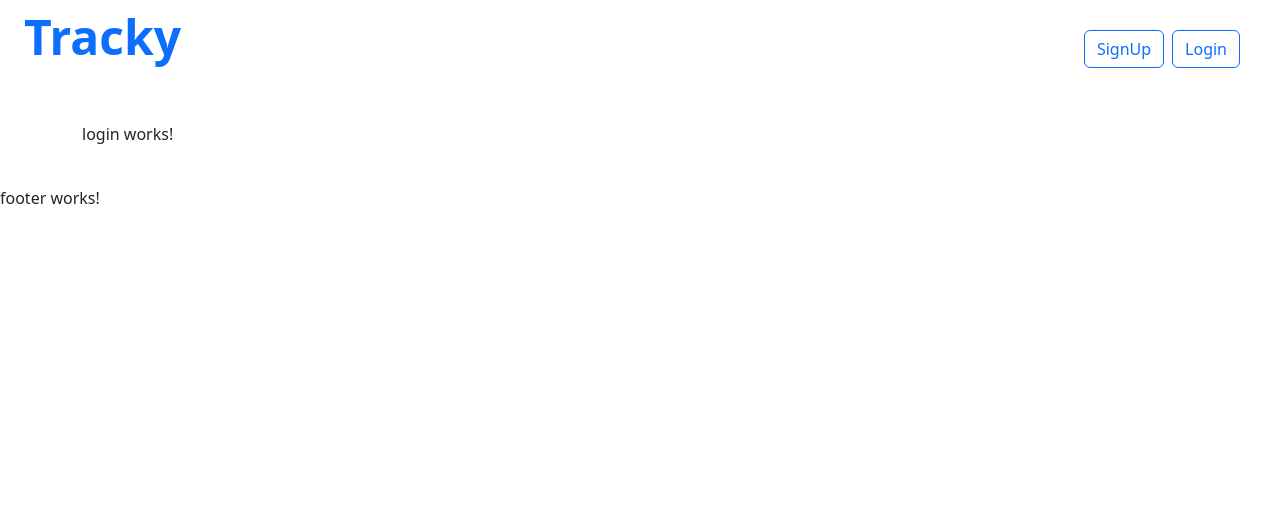
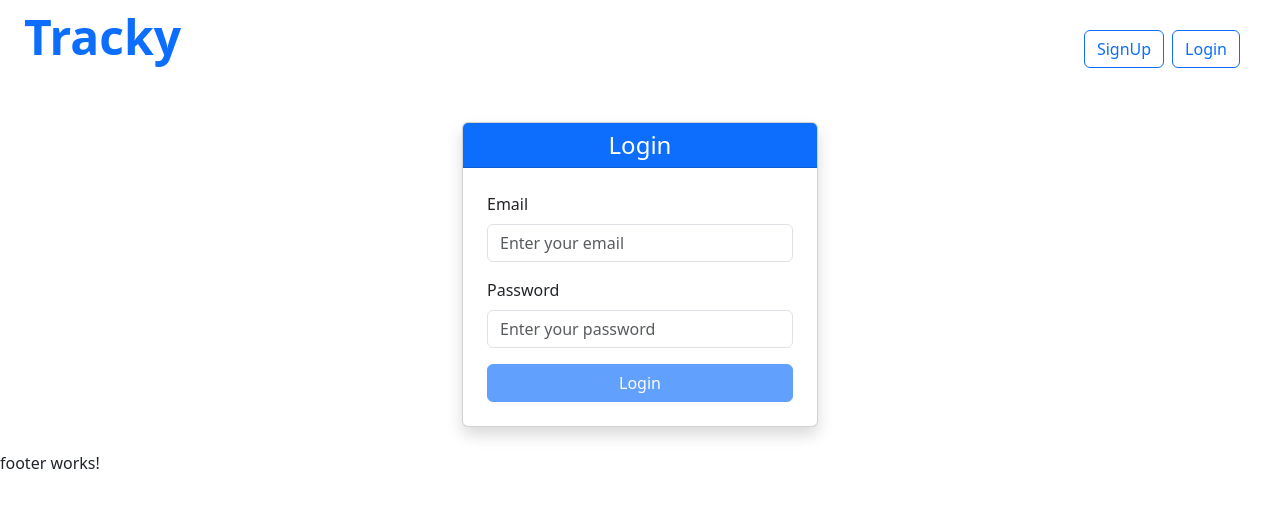
Before and after one commit to LahiruLiyanage/Tracky-FrontEnd, an Angular app: page /login in a window 1280 px wide. Shown: the top 508 px of the page. Built offline with nearby package versions, Linux system fonts and the light colour scheme.

Commit message:
Now all working, But need to solve the login error

```diff
--- a/src/app/app-module.ts
+++ b/src/app/app-module.ts
@@ -8,7 +8,7 @@ import { Dashboard } from './components/dashboard/dashboard';
 import { Footer } from './components/footer/footer';
 import { provideHttpClient } from '@angular/common/http';
 import { ReactiveFormsModule } from '@angular/forms';
-import { LandingComponent } from './components/landing/landing';
+import { Landing } from './components/landing/landing';
 import { Login } from './components/auth/login/login';
 
 @NgModule({
@@ -22,7 +22,7 @@ import { Login } from './components/auth/login/login';
     BrowserModule,
     AppRoutingModule,
     ReactiveFormsModule,
-    LandingComponent,
+    Landing,
     Login
   ],
   providers: [
--- a/src/app/app-routing-module.ts
+++ b/src/app/app-routing-module.ts
@@ -1,7 +1,7 @@
 import { NgModule } from '@angular/core';
 import { RouterModule, Routes } from '@angular/router';
 import { Dashboard } from './components/dashboard/dashboard';
-import { LandingComponent } from './components/landing/landing';
+import { Landing } from './components/landing/landing';
 import { Login } from './components/auth/login/login';
 
 const routes: Routes = [
@@ -9,7 +9,7 @@ const routes: Routes = [
     path: '',
     component: Dashboard,
     children: [
-      { path: '', component: LandingComponent }, // default: landing page
+      { path: '', component: Landing }, // default: landing page
       { path: 'login', component: Login }        // /login: login form
     ]
   },
--- a/src/app/components/auth/login/login.html
+++ b/src/app/components/auth/login/login.html
@@ -1 +1,57 @@
-<p>login works!</p>
+<div class="row justify-content-center">
+  <div class="col-md-6 col-lg-4">
+    <div class="card shadow">
+      <div class="card-header bg-primary text-white text-center">
+        <h4 class="mb-0">Login</h4>
+      </div>
+      <div class="card-body p-4">
+        <form [formGroup]="loginForm" (ngSubmit)="onSubmit()">
+          <div class="mb-3">
+            <label for="email" class="form-label">Email</label>
+            <input
+              type="email"
+              class="form-control"
+              id="email"
+              formControlName="email"
+              [class.is-invalid]="loginForm.get('email')?.invalid && loginForm.get('email')?.touched"
+              placeholder="Enter your email"
+            >
+            <div class="invalid-feedback" *ngIf="loginForm.get('email')?.invalid && loginForm.get('email')?.touched">
+              <span *ngIf="loginForm.get('email')?.errors?.['required']">Email is required</span>
+              <span *ngIf="loginForm.get('email')?.errors?.['email']">Please enter a valid email</span>
+            </div>
+          </div>
+
+          <div class="mb-3">
+            <label for="password" class="form-label">Password</label>
+            <input
+              type="password"
+              class="form-control"
+              id="password"
+              formControlName="password"
+              [class.is-invalid]="loginForm.get('password')?.invalid && loginForm.get('password')?.touched"
+              placeholder="Enter your password"
+            >
+            <div class="invalid-feedback" *ngIf="loginForm.get('password')?.invalid && loginForm.get('password')?.touched">
+              <span *ngIf="loginForm.get('password')?.errors?.['required']">Password is required</span>
+              <span *ngIf="loginForm.get('password')?.errors?.['minlength']">Password must be at least 6 characters</span>
+            </div>
+          </div>
+
+          <div class="alert alert-danger" *ngIf="errorMessage">
+            {{ errorMessage }}
+          </div>
+
+          <button
+            type="submit"
+            class="btn btn-primary w-100"
+            [disabled]="loginForm.invalid || isLoading"
+          >
+            <span class="spinner-border spinner-border-sm me-2" *ngIf="isLoading"></span>
+            {{ isLoading ? 'Logging in...' : 'Login' }}
+          </button>
+        </form>
+      </div>
+    </div>
+  </div>
+</div>
--- a/src/app/components/auth/login/login.ts
+++ b/src/app/components/auth/login/login.ts
@@ -1,12 +1,15 @@
 import { Component } from '@angular/core';
-import { FormBuilder, FormGroup, Validators } from '@angular/forms';
+import { FormBuilder, FormGroup, ReactiveFormsModule, Validators } from '@angular/forms';
 import { Router } from '@angular/router';
 import { AuthService } from '../../../services/auth.service';
+import { CommonModule } from '@angular/common';
 
 @Component({
   selector: 'app-login',
   templateUrl: './login.html',
   styleUrls: ['./login.scss'],
+  standalone: true,
+  imports: [CommonModule, ReactiveFormsModule]
 })
 export class Login {
   loginForm: FormGroup;
@@ -34,9 +37,10 @@ export class Login {
           localStorage.setItem('accessToken', response.accessToken);
           localStorage.setItem('refreshToken', response.refreshToken);
           localStorage.setItem('user', JSON.stringify(response.user));
-          this.router.navigate(['/dashboard']);
+          this.router.navigate(['/']);
         },
         error: (error) => {
+          console.log('Login error:', error);
           this.errorMessage = error.error?.message || 'Login failed';
           this.isLoading = false;
         },
--- a/src/app/components/header/header.ts
+++ b/src/app/components/header/header.ts
@@ -12,11 +12,11 @@ export class Header {
   constructor(private router: Router, public authService: AuthService) {}
 
   onLoginClick(): void {
-    this.router.navigate(['dashboard/login']);
+    this.router.navigate(['/login']);
   }
 
   onSignupClick(): void {
-    this.router.navigate(['dashboard/signup']);
+    this.router.navigate(['/signup']);
   }
 
   isLoggedIn(): boolean {
--- a/src/app/components/landing/landing.ts
+++ b/src/app/components/landing/landing.ts
@@ -8,7 +8,7 @@ import { Component } from '@angular/core';
   standalone: true,
   imports: [CommonModule],
 })
-export class LandingComponent {
+export class Landing {
   features = [
     {
       icon: '📋',
```
